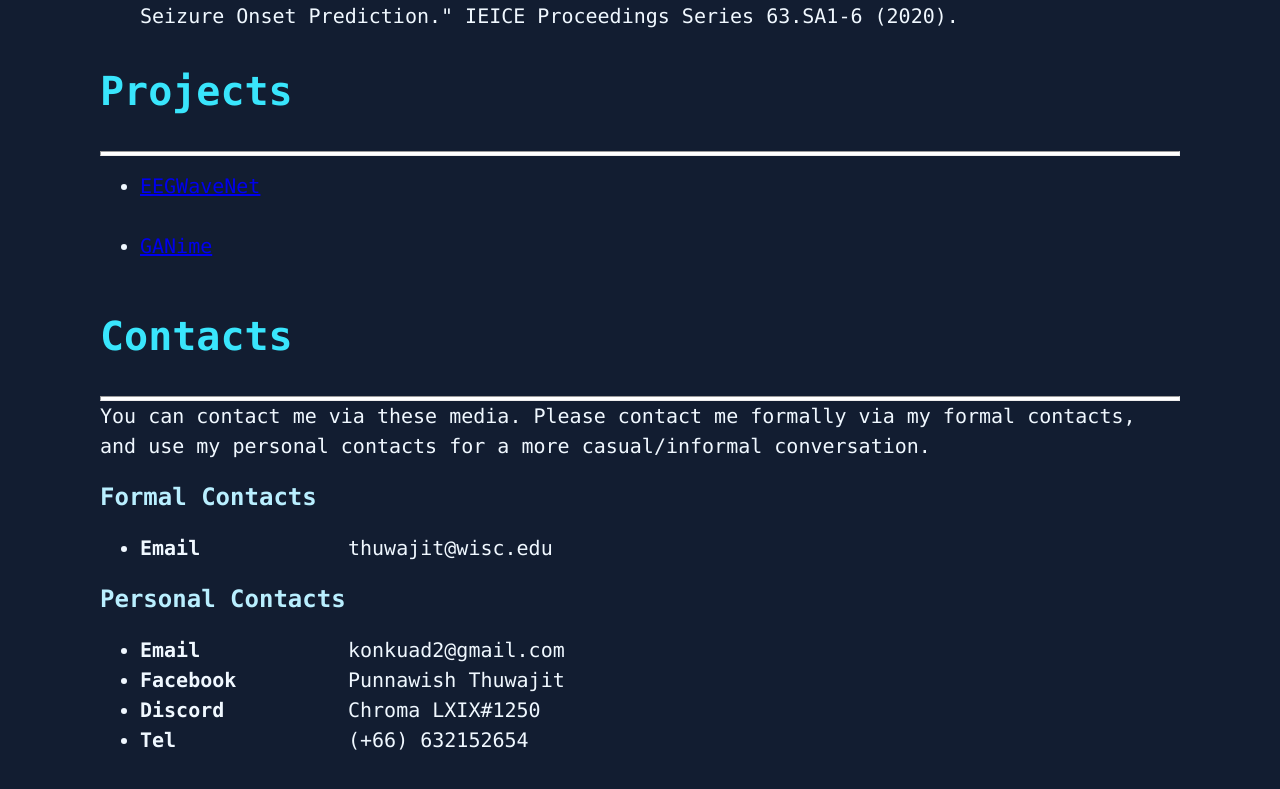
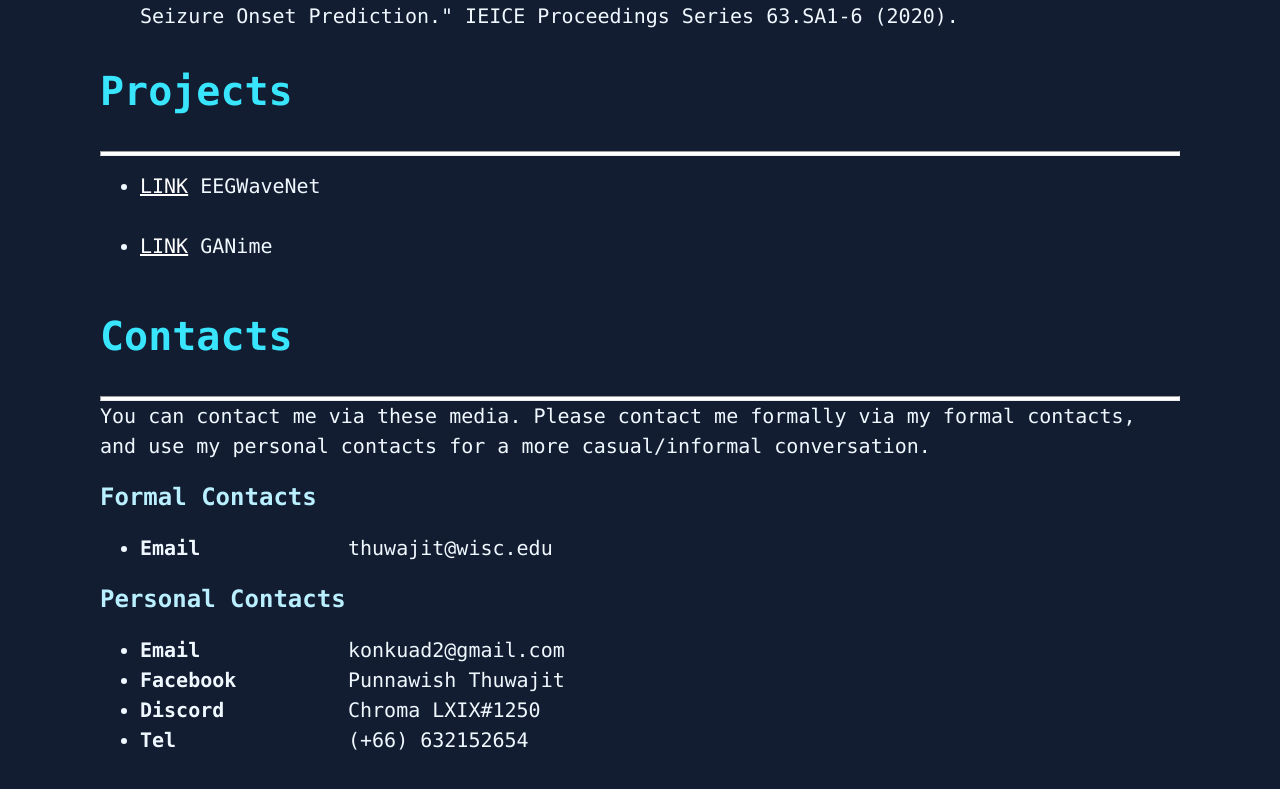
Before and after one commit to kkuroma/konkuad.github.io, a plain HTML site: page index.html in a window 1280 px wide. Shown: the part 1878-2667 px from the top of the page. Drawn offline with Linux system fonts and the light colour scheme.

Commit message:
Update index.html

```diff
--- a/index.html
+++ b/index.html
@@ -83,8 +83,8 @@
         <h1 id="projects">Projects</h1>
         <hr>
         <ul class="intext">
-            <li><a href="https://github.com/IoBT-VISTEC/EEGWaveNet">EEGWaveNet</a></li>
-            <li><a href="gan.html">GANime</a></li>
+            <li><a style="color:white;" href="https://github.com/IoBT-VISTEC/EEGWaveNet">LINK</a> EEGWaveNet</li>
+            <li><a style="color:white;" href="gan.html">LINK</a> GANime</li>
         </ul>
 
         <h1 id="contacts">Contacts</h1>
```
